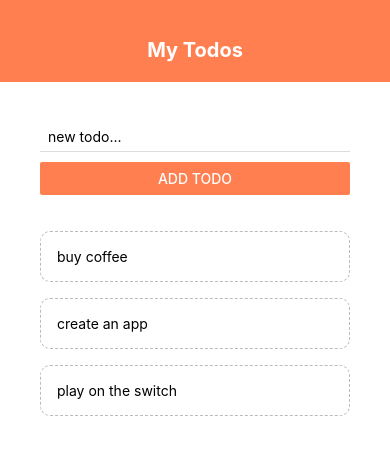
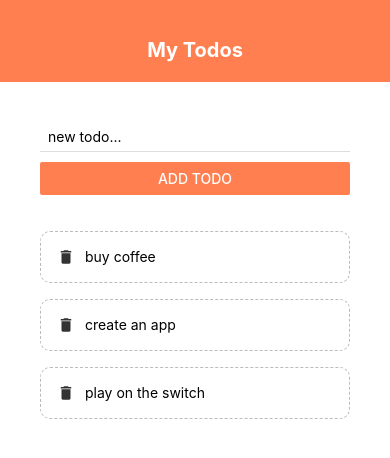
Before and after one commit to Fadzreen43/React-Native-App, a React Native app: screen / in a window 390 px wide. Shown: the top 458 px of the page. Built offline with nearby package versions, Linux system fonts and the light colour scheme.

Commit message:
https://docs.expo.io/versions/v36.0.0/guides/icons/  ICON FUNCTION

```diff
--- a/components/todoItem.js
+++ b/components/todoItem.js
@@ -1,10 +1,15 @@
 import React, {useState} from 'react';
 import { StyleSheet, Text, View, TouchableOpacity, } from 'react-native';
+import { MaterialIcons } from '@expo/vector-icons'; //https://docs.expo.io/versions/v36.0.0/guides/icons/
+
 
 export default function TodoItem({item, pressHandler}) {
     return(
         <TouchableOpacity onPress={() => pressHandler(item.key)}>
-            <Text style={styles.item}>{item.text}</Text>
+            <View style={styles.item}>
+                <MaterialIcons name='delete' size={18} color='#333' />
+                <Text style={styles.itemText}>{item.text}</Text>
+            </View>
         </TouchableOpacity>
     )
 }
@@ -16,6 +21,10 @@
         borderColor:'#bbb',
         borderWidth: 1,
         borderStyle: 'dashed',
-        borderRadius: 10
+        borderRadius: 10,
+        flexDirection: 'row'
+    },
+    itemText:{
+        marginLeft: 10,
     }
 })
```
